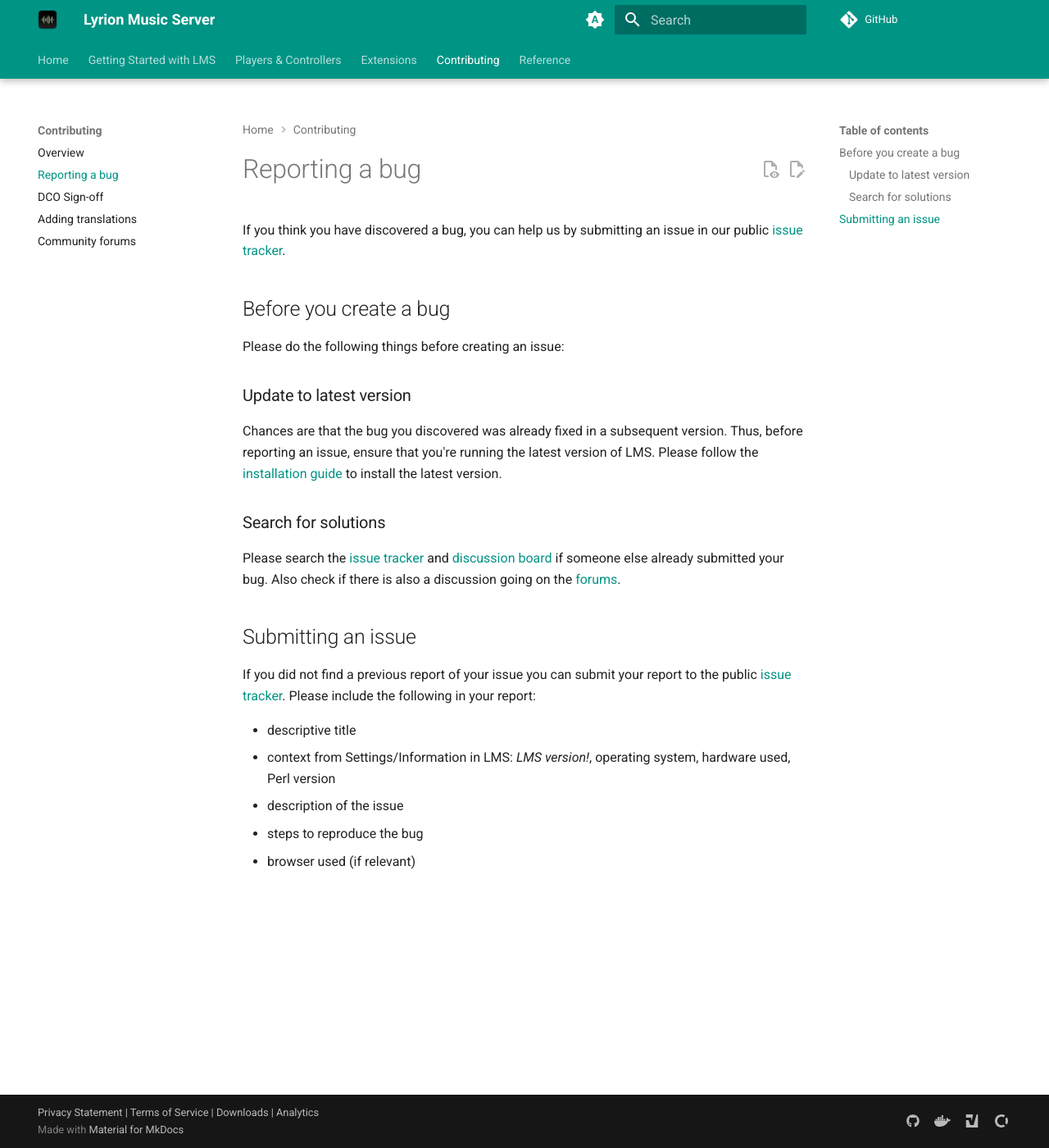
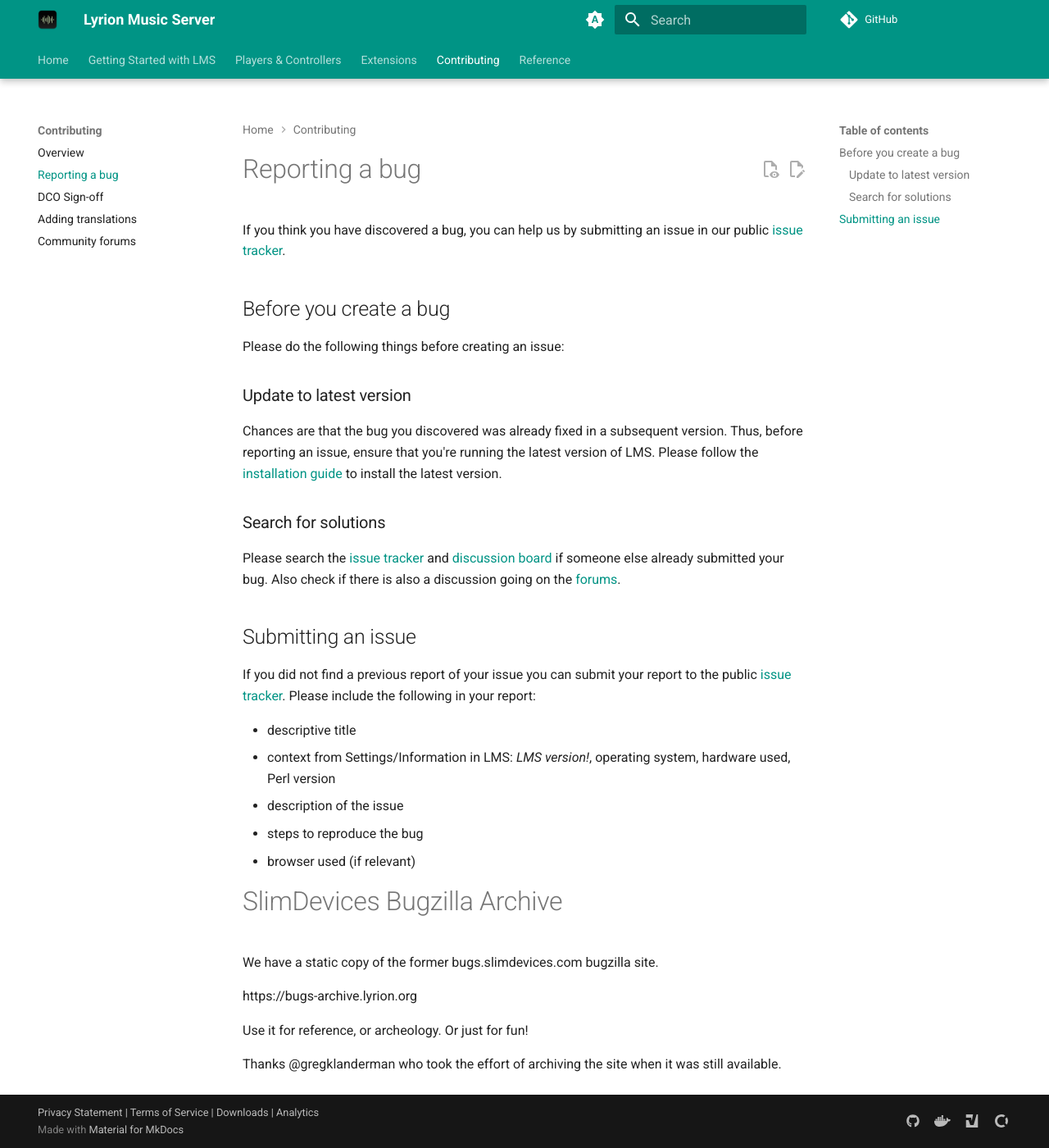
Before and after one commit to LMS-Community/lms-community.github.io, an MkDocs documentation site: the page built from docs/contributing/reporting-a-bug.md, in a window 1280 px wide and 1400 px high. Shown: the whole window at 82% size. Built offline with MkDocs 1.6.1 and Material for MkDocs 9.7.7, drawn with Linux system fonts in a browser that asks for light colours; a script that is not in the unit is left out; plug-ins that fetch from the network failed and are left out; comment, search, counter and statistics services are not loaded.

Commit message:
Add a link to an archived copy of the old SlimDevices bugzilla site.

```diff
--- a/docs/contributing/reporting-a-bug.md
+++ b/docs/contributing/reporting-a-bug.md
@@ -28,3 +28,13 @@
 - description of the issue
 - steps to reproduce the bug
 - browser used (if relevant)
+
+# SlimDevices Bugzilla Archive
+
+We have a static copy of the former bugs.slimdevices.com bugzilla site.
+
+https://bugs-archive.lyrion.org
+
+Use it for reference, or archeology. Or just for fun!
+
+Thanks @gregklanderman who took the effort of archiving the site when it was still available.
```
